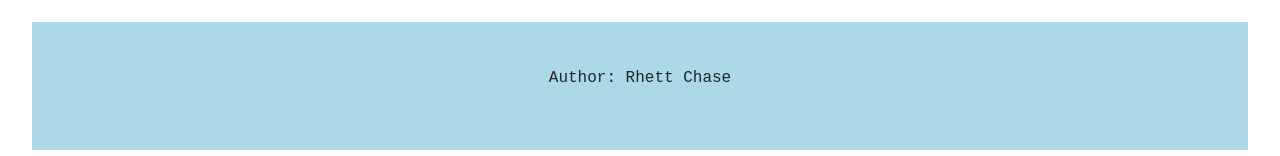
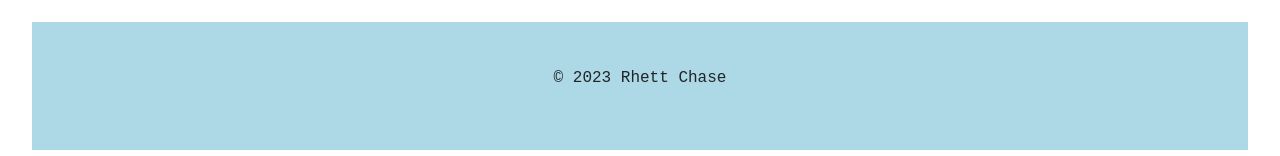
Before and after one commit to rhettchase/code-301-gallery-of-horns, a React (Vite) app: page / in a window 1280 px wide. Shown: the part 3083-3239 px from the top of the page. Built offline with nearby package versions, Linux system fonts and the light colour scheme.

Commit message:
update README

```diff
--- a/src/components/Footer.jsx
+++ b/src/components/Footer.jsx
@@ -1,7 +1,7 @@
 function Footer(props) {
     return (
         <footer>
-            <p>Author: {props.author}</p>
+            <p>&copy; 2023 {props.author}</p>
         </footer>
     )
 }
```
Also changed, not shown: 1 other file (tests, documents, lock files or other folders).
